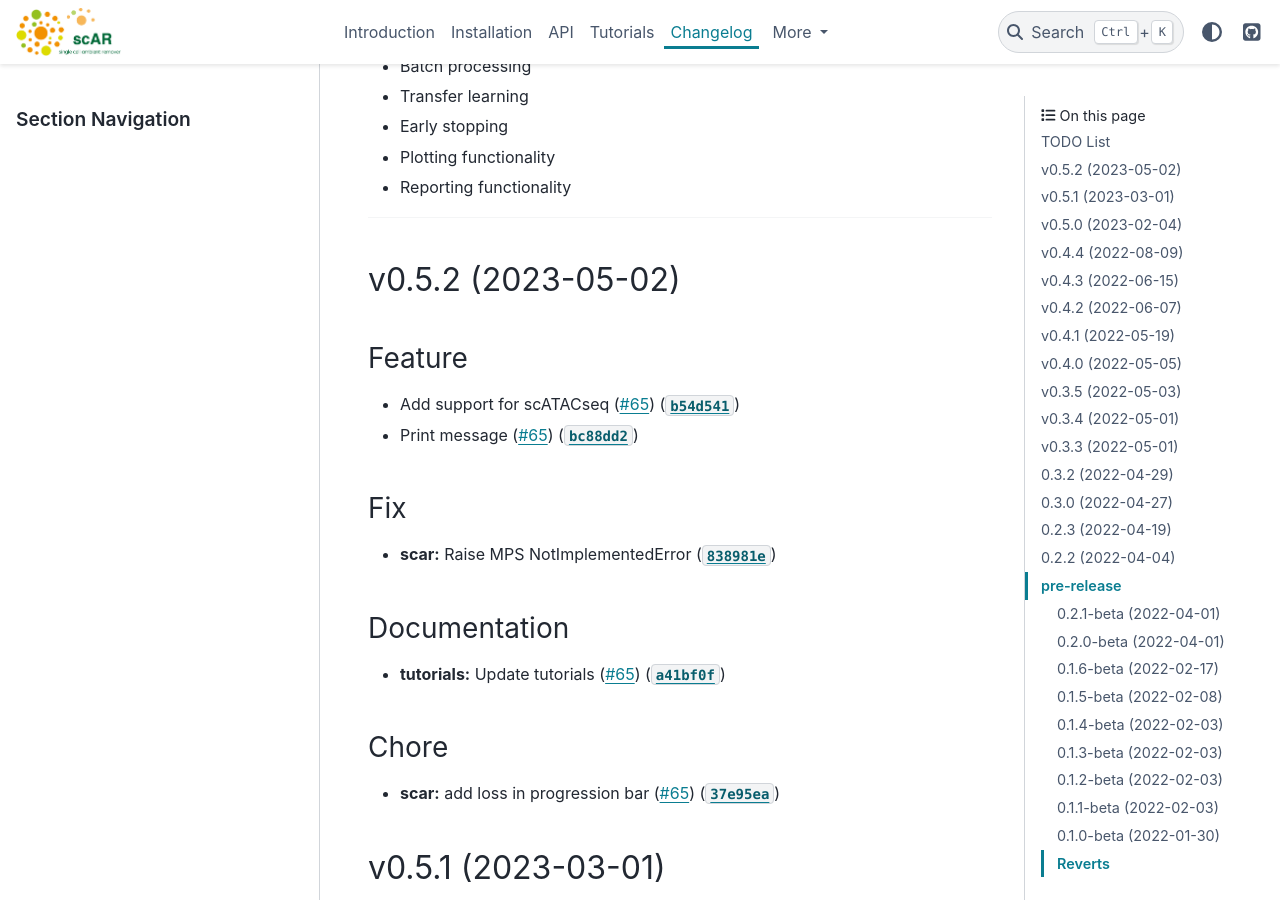
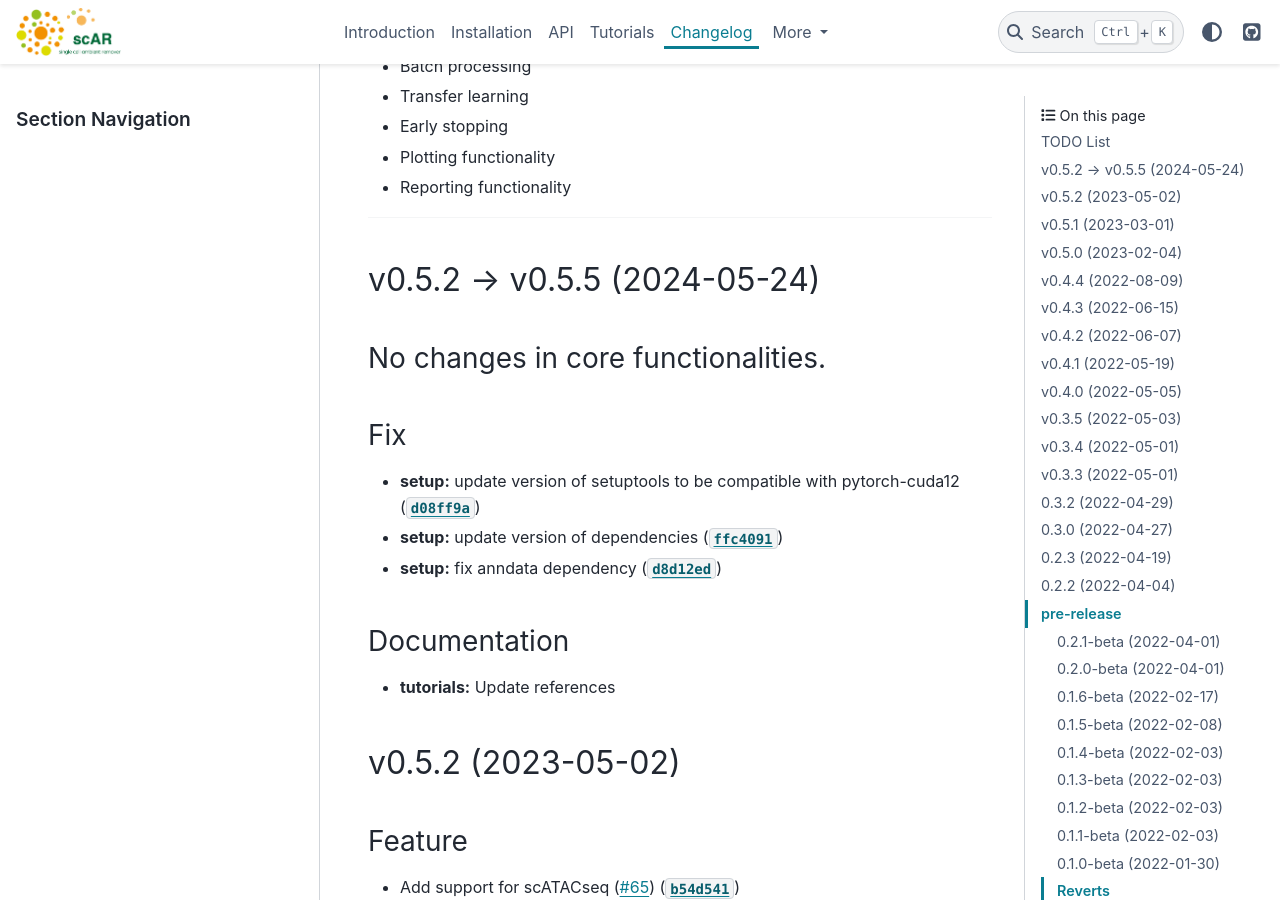
Before and after one commit to Novartis/scar, a Sphinx documentation site: the page built from docs/Release_notes.md, in a window 1280 px wide and 900 px high, scrolled down 268 px. Built offline with Sphinx 7.4.7 and the PyData theme 0.15.4, drawn with Linux system fonts in a browser that asks for light colours; pages that are not in the unit, such as notebooks, are missing from menus.

Commit message:
fix a dependency issue and make a new release

```diff
--- a/docs/Release_notes.md
+++ b/docs/Release_notes.md
@@ -11,6 +11,16 @@
 -------------------------------------
 
 <!--next-version-placeholder-->
+## v0.5.2 -> v0.5.5 (2024-05-24)
+### No changes in core functionalities.
+### Fix
+* **setup:** update version of setuptools to be compatible with pytorch-cuda12 ([`d08ff9a`](https://github.com/Novartis/scar/commit/d08ff9a9ec7edde1055ea871525b07b6294fac0c))
+* **setup:** update version of dependencies ([`ffc4091`](https://github.com/Novartis/scar/commit/ffc40915dbf0921ea89b0cb5ebbd11007feac493))
+* **setup:** fix anndata dependency ([`d8d12ed`](https://github.com/Novartis/scar/commit/d8d12ed1f15ff427bff1a5f1dac4b74720177eaa))
+
+### Documentation
+* **tutorials:** Update references
+
 
 ## v0.5.2 (2023-05-02)
 ### Feature
--- a/scar/main/__version__.py
+++ b/scar/main/__version__.py
@@ -1,6 +1,6 @@
 # -*- coding: utf-8 -*-
 """version here"""
 
-__version__ = "0.5.4"
+__version__ = "0.5.5"
 _author = "Caibin Sheng"
 _copyright = "2022, Novartis Institute for BioMedical Research"
```
